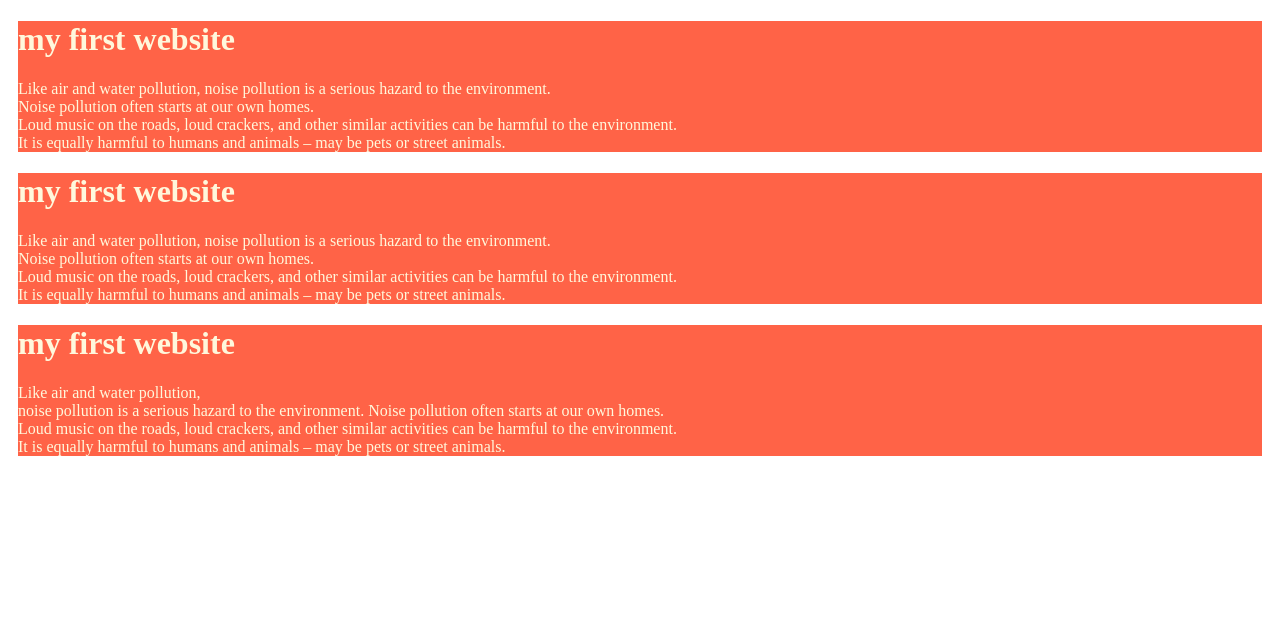
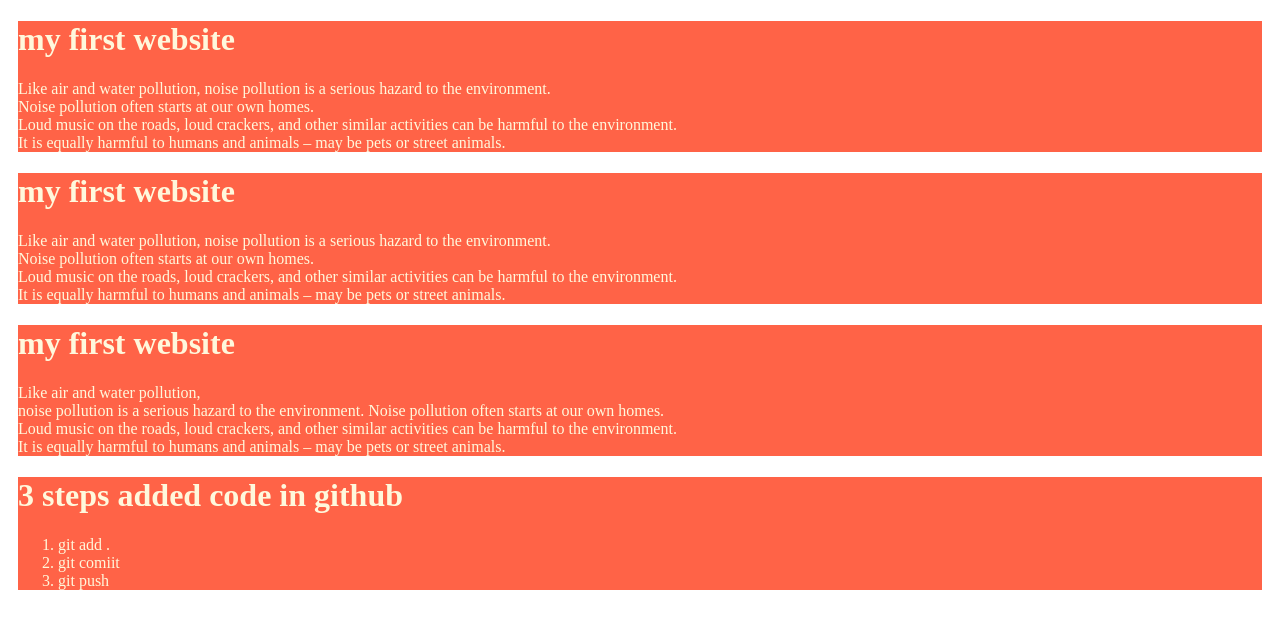
Before and after one commit to mahadise/GITHUB-REPO-M, a plain HTML site: page index.html in a window 1280 px wide. Drawn offline with Linux system fonts and the light colour scheme.

Commit message:
added a list to push code

```diff
--- a/index.html
+++ b/index.html
@@ -36,5 +36,13 @@
    to the environment.<br>It is equally harmful to humans and
  animals – may be pets or street animals.</p>
     </div>
+    <div>
+        <h1>3 steps added code in github</h1>
+        <ol>
+            <li>git add .</li>
+            <li>git comiit</li>
+            <li>git push</li>
+        </ol>
+    </div>
 </body>
 </html>
```
